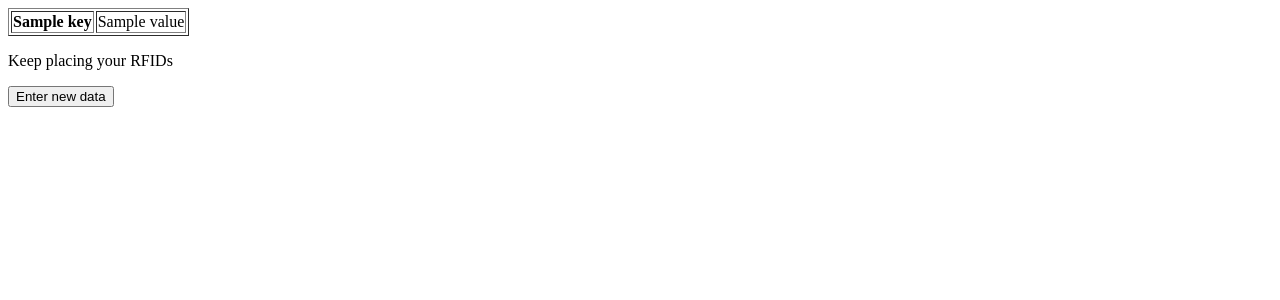
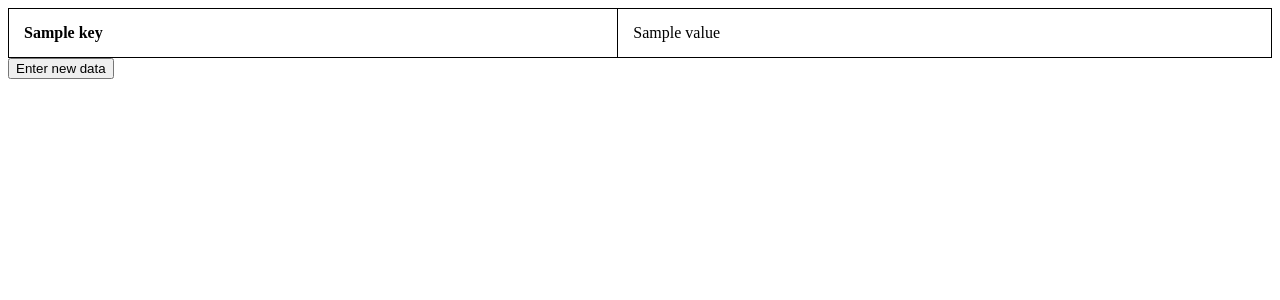
Before and after one commit to shellkore/syRFID, a Flask app: template RPI/rpiWebServer/templates/register.html in a window 1280 px wide. Shown: the top 300 px of the page. Run offline with Flask 2, Linux system fonts and the light colour scheme; the template is opened without the code that fills it: most values are stand-ins (such as "Sample title", 1, 10 or a date in 2020).

Commit message:
changed template

```diff
--- a/RPI/rpiWebServer/templates/register.html
+++ b/RPI/rpiWebServer/templates/register.html
@@ -1,5 +1,43 @@
 <html>
+   <head>
+   <style>
+table {
+  width:100%;
+}
+table, th, td {
+  border: 1px solid black;
+  border-collapse: collapse;
+}
+th, td {
+  padding: 15px;
+  text-align: left;
+}
+table#t01 tr:nth-child(even) {
+  background-color: #eee;
+}
+table#t01 tr:nth-child(odd) {
+ background-color: #fff;
+}
+table#t01 th {
+  background-color: black;
+  color: white;
+}
+
+.btn {
+  background-color: #4CAF50;
+  border: none;
+  color: white;
+  padding: 15px 32px;
+  text-align: center;
+  text-decoration: none;
+  display: inline-block;
+  font-size: 16px;
+  margin: 4px 2px;
+  cursor: pointer;
+</style>
+</head>
    <body>
+      <div class="table-d">
       <table border = 1>
          {% for key, value in result.items() %}
             <tr>
@@ -8,7 +46,7 @@
             </tr>
          {% endfor %}
       </table>
-      <p>Keep placing your RFIDs</p>
-      <button action = "http://localhost:5000/register" method = "GET">Enter new data</button>
+      </div>
+      <button id="btn" action = "http://localhost:5000/register" method = "GET">Enter new data</button>
    </body>
 </html>
```
